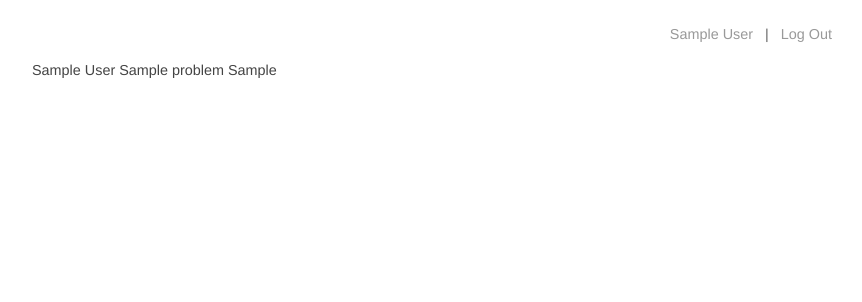
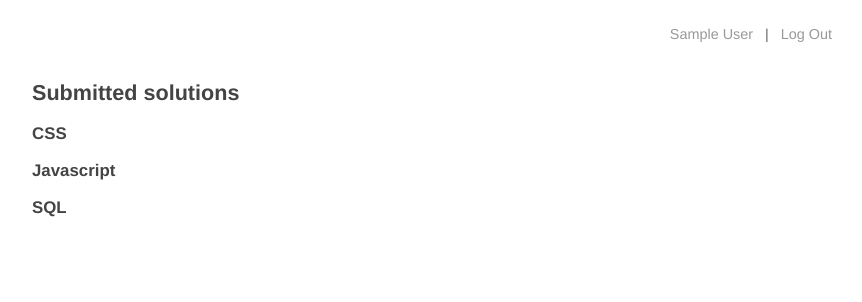
Before and after one commit to csail/mit6470-hackathon, a Rails app: page / in a window 1280 px wide. Shown: the top 302 px of the page, without its empty margins (208-1070 px from the left). Run offline with Rails 7, Linux system fonts and the light colour scheme; a user stored in the database is signed in; tables that the repository leaves empty hold one stand-in row (values such as "Sample post"); style sheets or scripts are compiled from the project's sources.

Commit message:
solution submission dashboard

```diff
--- a/app/assets/stylesheets/home.sass
+++ b/app/assets/stylesheets/home.sass
@@ -39,3 +39,12 @@ div.column_left
 
 div.column_right
   float: right
+
+
+/*** stuffies ***/
+
+.problem
+  margin-bottom: 1.5em
+  .problem-header
+    margin-bottom: 0.5em
+    font-weight: bold
--- a/app/controllers/home_controller.rb
+++ b/app/controllers/home_controller.rb
@@ -2,8 +2,11 @@ class HomeController < ApplicationController
   def index
     @user = User.where(:id => session[:current_user_id]).first
     @users = User.all
-    @problems = Problem.all
-    #@solutions = Solution.all.where(:user_id => session[:current_user_id])
+    @categories = [
+      {'category'=>'CSS', 'problems'=>Problem.where(:category=>"css")},
+      {'category'=>'Javascript', 'problems'=>Problem.where(:category=>"js")},
+      {'category'=>'SQL', 'problems'=>Problem.where(:category=>"sql")}
+    ]
     respond_to do |format|
       format.html  # index.html.erb
       format.json  { render :json => @users }
--- a/app/views/home/index.html.erb
+++ b/app/views/home/index.html.erb
@@ -1,35 +1,27 @@
-<%= @user.name %>
+<%= stylesheet_link_tag    "home", :media => "all" %>
 
-<% @problems.each do |prob| %>
-  <%= prob.name %>
-  <% solns = prob.solutions.where(:user_id => @user.id) %>
+<h2>Submitted solutions</h2>
+
+<% @categories.each do |x| %>
+<div class="category">
+
+  <h3><%= x['category'] %></h3>
+
+  <% x['problems'].each do |prob| %>
+  <div class="problem">
+    <div class="problem-header"><%= prob.name %></div>
+    <% solns = prob.solutions.where(:user_id => @user.id).order('created_at DESC') %>
     <% if solns.length == 0 %>
       No solutions submitted
     <% else %>
       <% solns.each do |soln| %>
-      <%= soln.submission %>
+      <div class="solution">
+        <%=soln.created_at %> - <%= soln.submission %>
+      </div>
       <% end %>
     <% end %>
+  </div>
   <% end %>
 
-<!--
-<table>
-  <tr>
-    <th>name</th>
-    <th>submissions</th>
-  </tr>
-
-<% @users.each do |user| %>
-  <tr>
-    <td><%= user.name %></td>
-    <td><%= user.solutions %></td>
-    <td><%#= link_to 'Show', user %></td>
-    <td><%#= link_to 'Edit', edit_user_path(user) %></td>
-    <td><%#= link_to 'Destroy', user, :confirm => 'Are you sure?',
-                                     :method => :delete %></td>
-  </tr>
+</div>
 <% end %>
-</table>
--->
-
-<br />
--- a/app/views/users/index.html.erb
+++ b/app/views/users/index.html.erb
@@ -4,7 +4,6 @@
   <tr>
     <th>Name</th>
     <th>Email</th>
-    <th>Zip</th>
     <th></th>
     <th></th>
     <th></th>
@@ -14,7 +13,6 @@
   <tr>
     <td><%= user.name %></td>
     <td><%= user.email %></td>
-    <td><%= user.zip %></td>
     <td><%= link_to 'Show', user %></td>
     <td><%= link_to 'Edit', edit_user_path(user) %></td>
     <td><%= link_to 'Destroy', user, confirm: 'Are you sure?', method: :delete %></td>
```
Also changed, not shown: app/views/login/user.html.erb (+0 -19 lines), stylesheets/screen.css (+9 -9 lines). Lines whose indentation alone changed are shown as unchanged.
